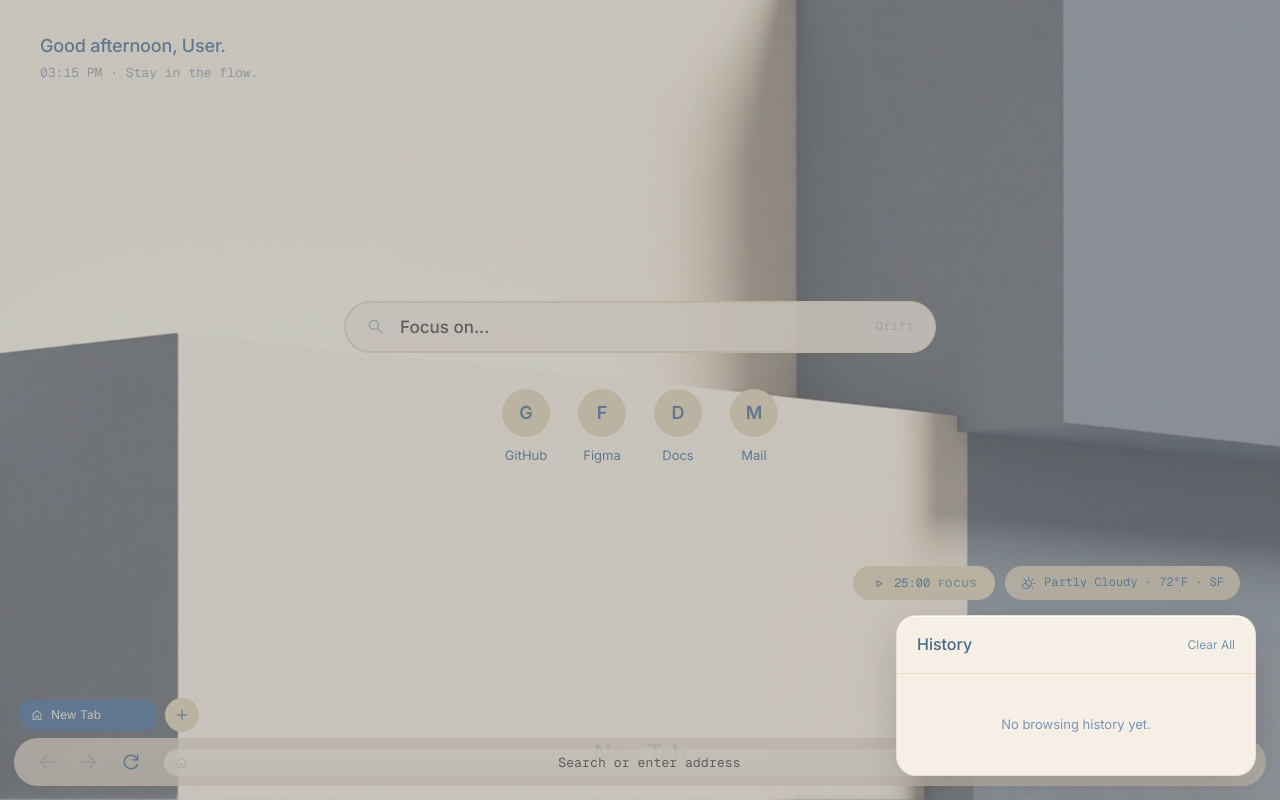
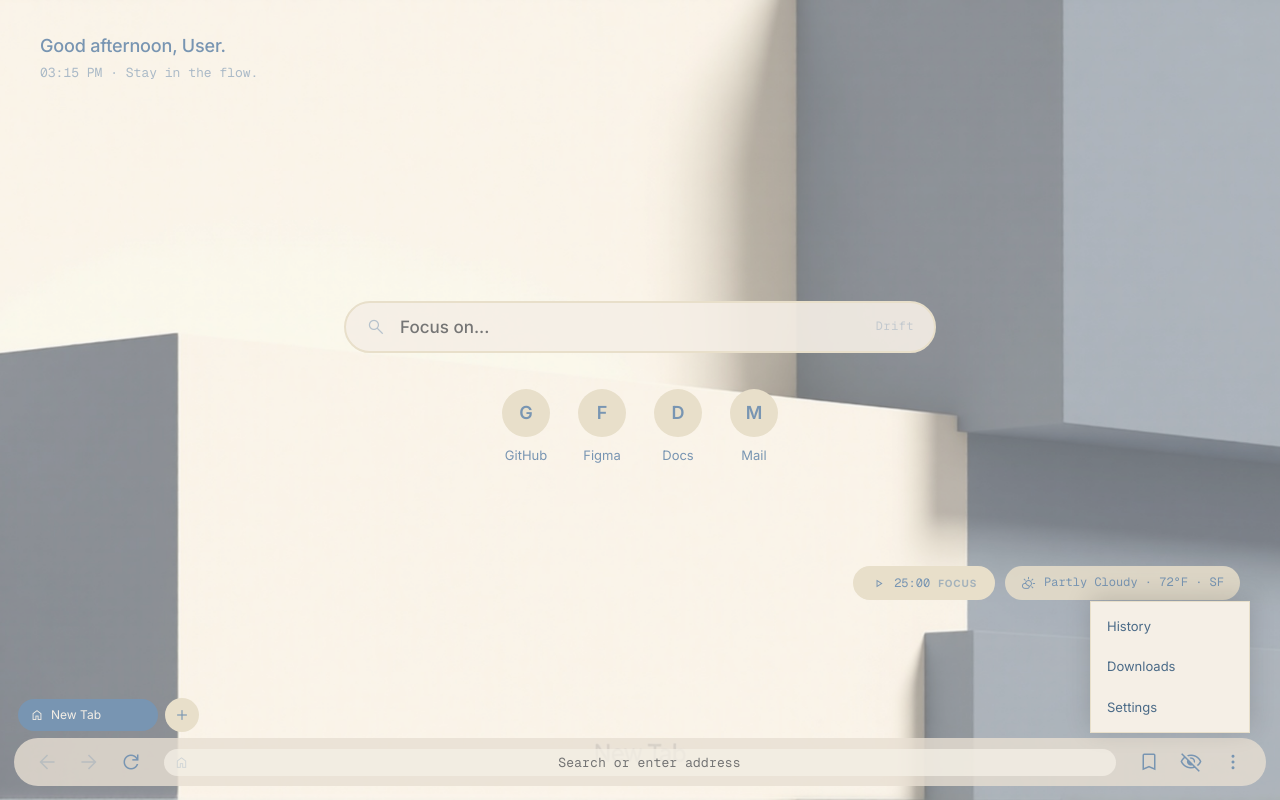
Before and after one commit to Dvij-Joshi/Drift-Browser, a React (Vite) app in the folder src/renderer/: page / in a window 1280 px wide. Both pictures are taken after a click on the button "more_vert". Built offline with nearby package versions, Linux system fonts and the light colour scheme.

Commit message:
feat: sharp popup menu from three dots with History option

```diff
--- a/src/renderer/src/App.tsx
+++ b/src/renderer/src/App.tsx
@@ -585,15 +585,16 @@ interface NavBarProps {
   onBack:       () => void
   onForward:    () => void
   onReload:     () => void
-  onMenuClick:  () => void
+  onOpenHistory:() => void
 }
 
-const NavBar = memo(function NavBar({ activeTab, onNavigate, onBack, onForward, onReload, onMenuClick }: NavBarProps) {
+const NavBar = memo(function NavBar({ activeTab, onNavigate, onBack, onForward, onReload, onOpenHistory }: NavBarProps) {
   // Local URL bar state — only syncs from props when the active tab changes
   const [barUrl, setBarUrl] = useState(activeTab ? prettyUrl(activeTab.url) : '')
   const [isFocused, setIsFocused] = useState(false)
   const [suggestions, setSuggestions] = useState<HistoryItem[]>([])
   const [selectedIndex, setSelectedIndex] = useState(-1)
+  const [showMenu, setShowMenu] = useState(false)
 
   const activeId = activeTab?.id
 
@@ -729,9 +730,34 @@ const NavBar = memo(function NavBar({ activeTab, onNavigate, onBack, onForward,
         <button className="drift-nav-btn" style={S.navBtn} title="Incognito">
           <span className="material-symbols-outlined">visibility_off</span>
         </button>
-        <button className="drift-nav-btn" style={S.navBtn} title="Menu" onClick={onMenuClick}>
-          <span className="material-symbols-outlined">more_vert</span>
-        </button>
+
+        {/* Three dots menu with dropdown */}
+        <div style={{ position: 'relative' }}>
+          <button className="drift-nav-btn" style={S.navBtn} title="Menu" onClick={() => setShowMenu(p => !p)}>
+            <span className="material-symbols-outlined">more_vert</span>
+          </button>
+
+          {showMenu && (
+            <>
+              {/* Invisible backdrop to close menu when clicking outside */}
+              <div
+                style={{ position: 'fixed', inset: 0, zIndex: 699 }}
+                onClick={() => setShowMenu(false)}
+              />
+              <div style={S.popupMenu}>
+                <div className="drift-menu-item" style={S.popupMenuItem} onClick={() => { onOpenHistory(); setShowMenu(false) }}>
+                  History
+                </div>
+                <div className="drift-menu-item" style={S.popupMenuItem} onClick={() => setShowMenu(false)}>
+                  Downloads
+                </div>
+                <div className="drift-menu-item" style={S.popupMenuItem} onClick={() => setShowMenu(false)}>
+                  Settings
+                </div>
+              </div>
+            </>
+          )}
+        </div>
       </div>
     </nav>
   )
@@ -844,7 +870,7 @@ export default function App() {
           onBack={goBack}
           onForward={goForward}
           onReload={reload}
-          onMenuClick={() => setShowHistory(true)}
+          onOpenHistory={() => setShowHistory(true)}
         />
       </div>
 
@@ -968,6 +994,31 @@ const S: Record<string, React.CSSProperties> = {
     whiteSpace: 'nowrap',
     overflow: 'hidden',
     textOverflow: 'ellipsis',
+  },
+
+  /* Popup Menu (Sharp Corners) */
+  popupMenu: {
+    position: 'absolute',
+    bottom: '100%',
+    right: 0,
+    marginBottom: 12,
+    background: 'var(--zen-1)',
+    border: '1px solid var(--zen-2)',
+    borderRadius: 0, // Sharp corners as requested
+    boxShadow: '0 -4px 24px rgba(0,0,0,0.15)',
+    display: 'flex',
+    flexDirection: 'column',
+    minWidth: 160,
+    zIndex: 700,
+    padding: '4px 0',
+  },
+  popupMenuItem: {
+    padding: '10px 16px',
+    cursor: 'pointer',
+    color: 'var(--zen-5)',
+    fontSize: 13,
+    display: 'flex',
+    alignItems: 'center',
   },
 
   root: {
--- a/src/renderer/src/assets/main.css
+++ b/src/renderer/src/assets/main.css
@@ -142,7 +142,7 @@ input {
   filter: brightness(0.96);
 }
 
-/* History and Suggestion item hover */
-.drift-history-item:hover, .drift-suggestion-item:hover {
+/* History, Suggestion, and Menu item hover */
+.drift-history-item:hover, .drift-suggestion-item:hover, .drift-menu-item:hover {
   background: var(--zen-2) !important;
 }
```
